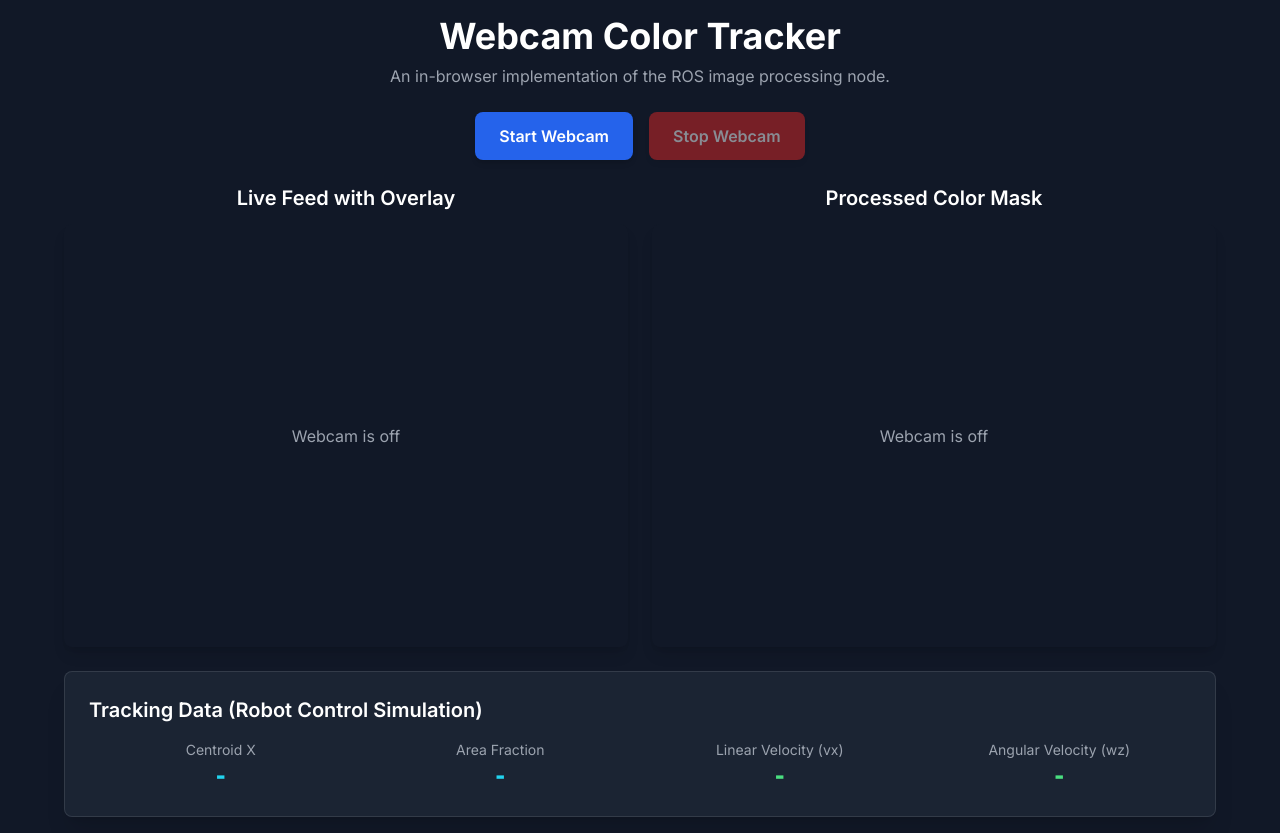
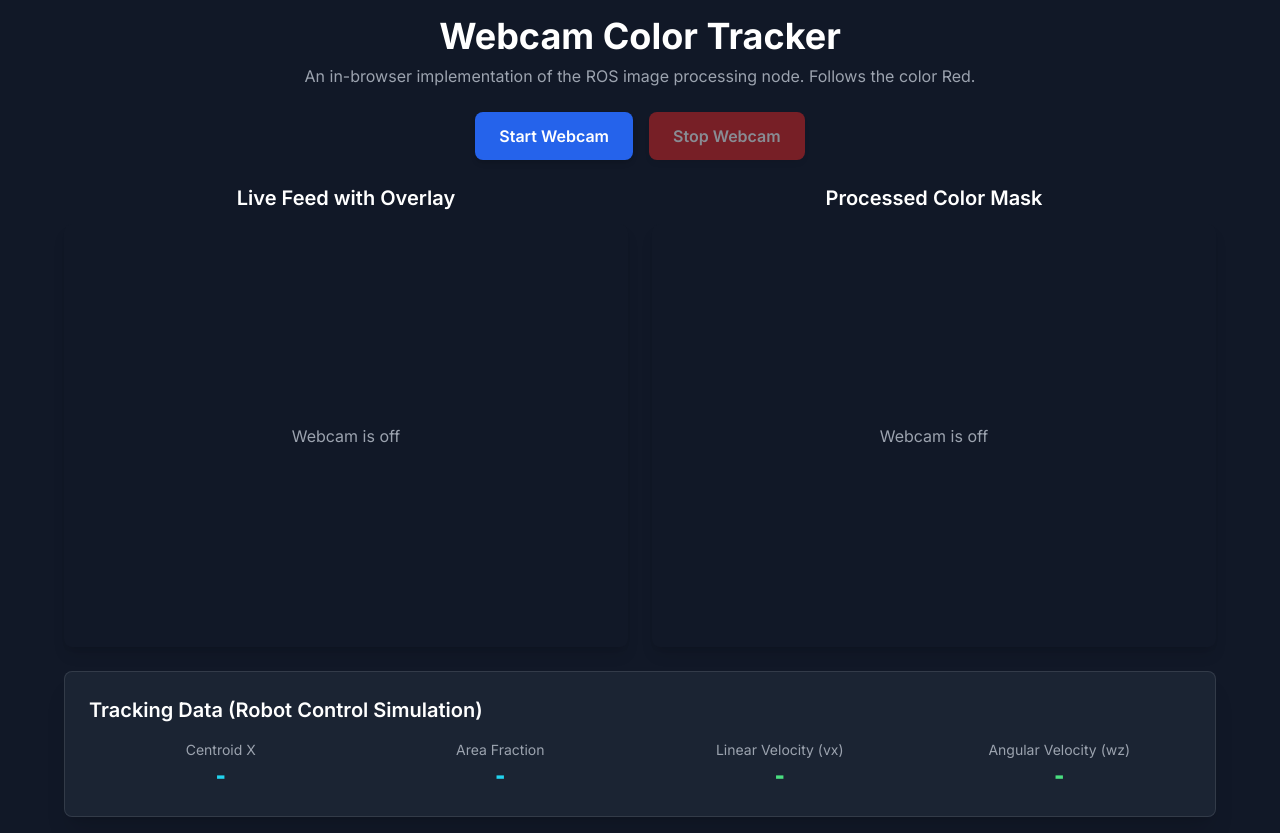
Before and after one commit to scanlonowen/robot-tank-ros2, a plain HTML site: page docs/index.html in a window 1280 px wide. Drawn offline with nearby package versions, Linux system fonts and the light colour scheme.

Commit message:
Update description to specify color tracking feature

```diff
--- a/docs/index.html
+++ b/docs/index.html
@@ -56,7 +56,7 @@
         <main class="w-full max-w-6xl mx-auto">
             <header class="text-center mb-6">
                 <h1 class="text-4xl font-bold text-white">Webcam Color Tracker</h1>
-                <p class="text-gray-400 mt-2">An in-browser implementation of the ROS image processing node.</p>
+                <p class="text-gray-400 mt-2">An in-browser implementation of the ROS image processing node. Follows the color Red.</p>
             </header>
 
             <!-- Controls -->
```
